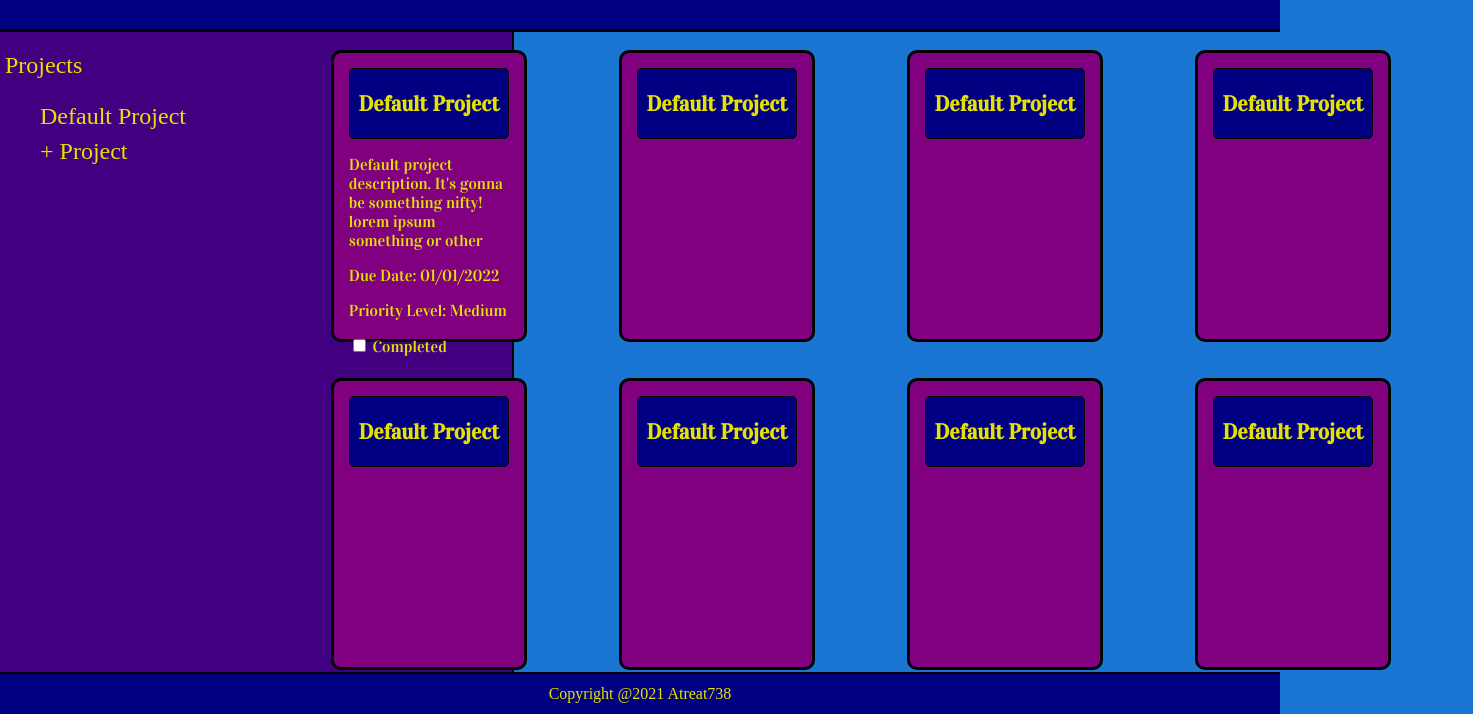
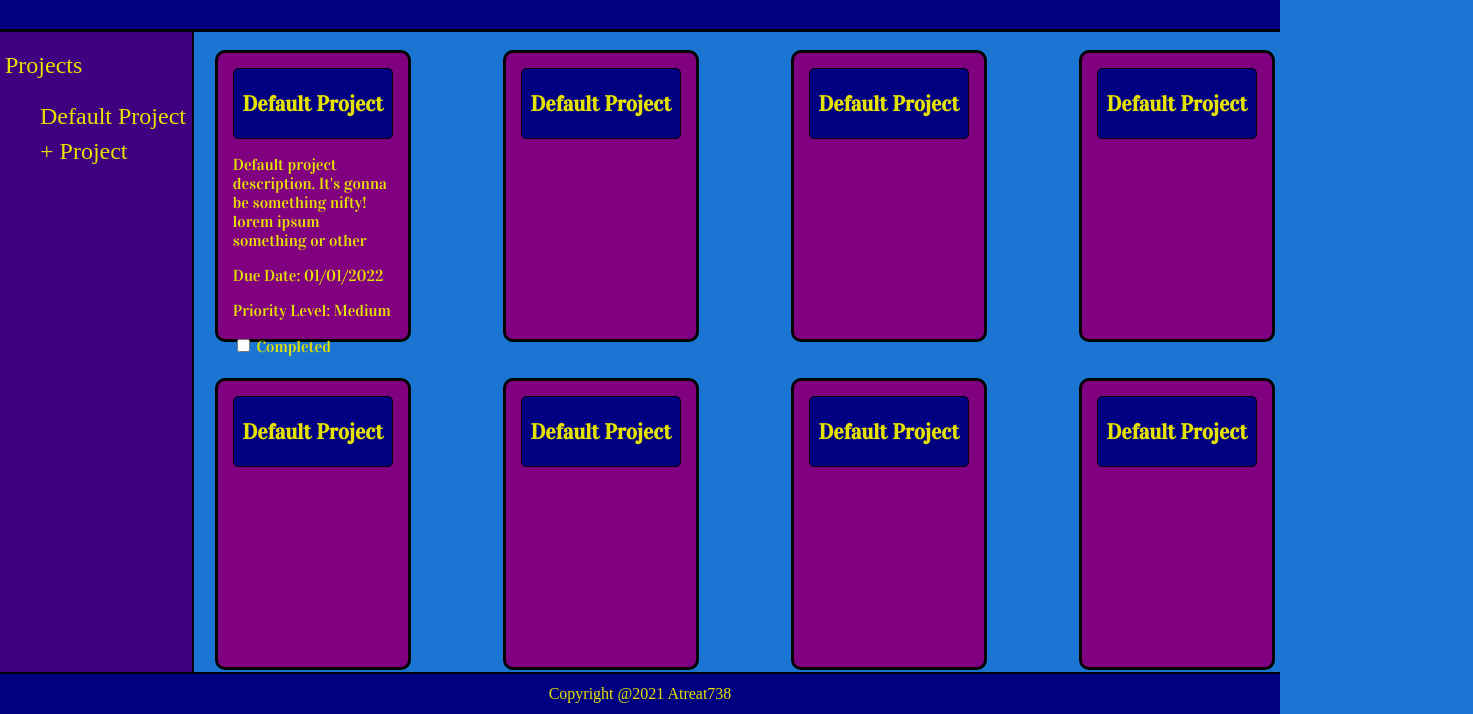
Before and after one commit to Atreat738/To-Do-List, a website built with webpack: page dist/index.html in a window 1280 px wide. Shown: the part 91-805 px from the top of the page, 1473 px wide, since content can reach past the window. Built offline with Linux system fonts and the light colour scheme.

Commit message:
Fixed CSS Sidebar error

```diff
--- a/src/project.js
+++ b/src/project.js
@@ -1,3 +1,7 @@
 export default function addProject() {
+    const addProjectBtn = document.querySelector('#AddProject');
 
+    addProjectBtn.addEventListener('click', () => {
+
+    })
 }
--- a/src/style.css
+++ b/src/style.css
@@ -29,7 +29,7 @@ header h1 {
     flex-wrap: wrap;
     flex-direction: column;
     justify-content: space-around;
-    left: 40.1vh;
+    left: 16vw;
     width: 90%;
     height: 82%;
 }
@@ -60,7 +60,7 @@ header h1 {
 #SideBar {
     background-color: #400080;
     left: 0;
-    width: 40vw;
+    width: 15vw;
     border-right: 2px solid black;
     height: 80vh;
     font-size: 1.5rem;
```
Also changed, not shown: dist/bundle.js.
